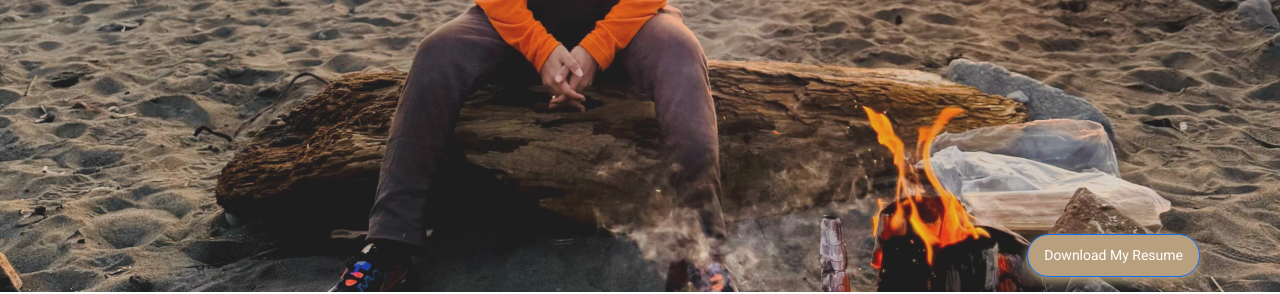
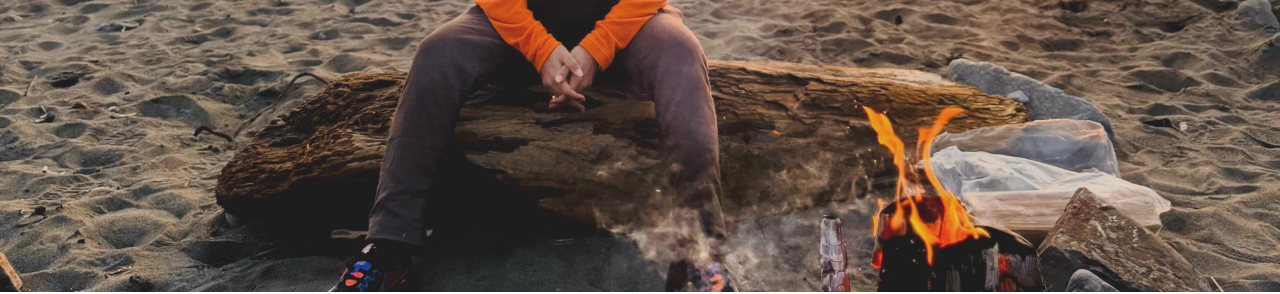
Before and after one commit to NandaGopalYadav/NandaGopalYadav.github.io, a plain HTML site: page index.html in a window 1280 px wide. Shown: the part 508-802 px from the top of the page. Drawn offline with nearby package versions, Linux system fonts and the light colour scheme; a web font is replaced by a local one.

Commit message:
Update index.html

```diff
--- a/index.html
+++ b/index.html
@@ -400,13 +400,7 @@
 
 
 
-  <a href="#" id="scroll-top" class="scroll-top d-flex align-items-center justify-content-center"><i class="bi bi-arrow-up-short"></i></a>
-  <a href="assets/Nanda_DEV.pdf"
-   id="resume-download"
-   class="resume-download btn btn-primary"
-   download>
-  Download My Resume
-</a>
+
 
 
 
```
